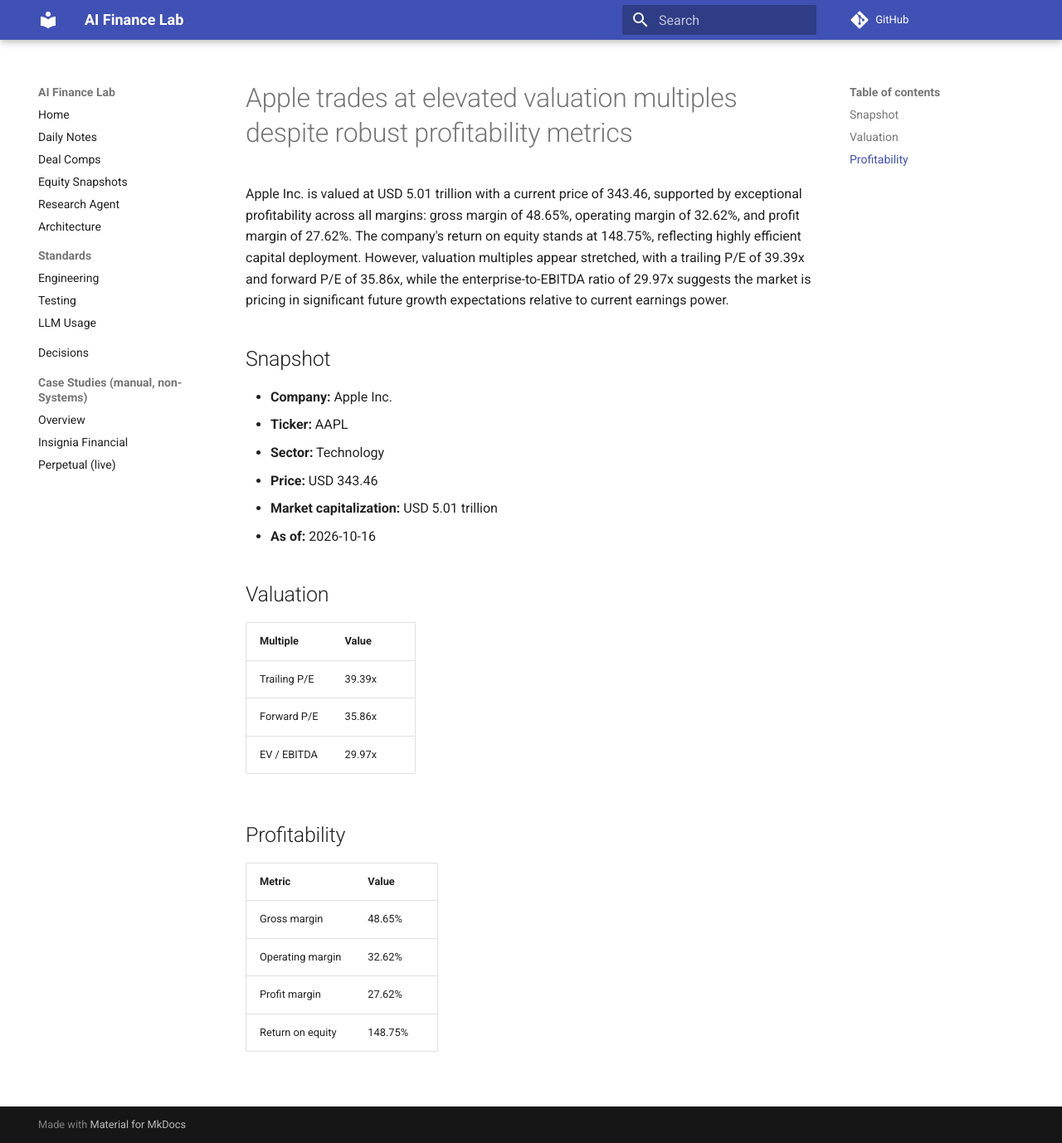
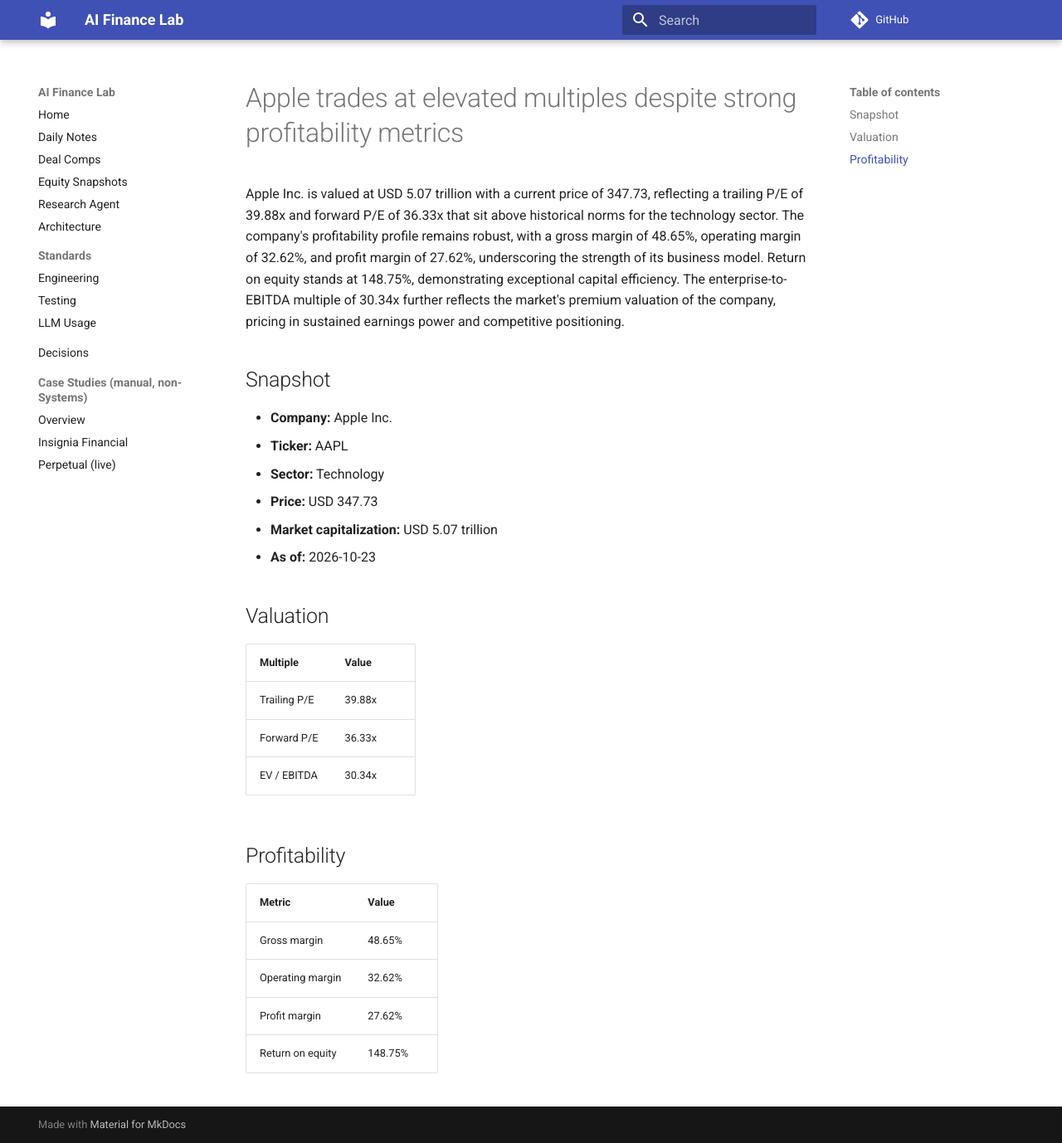
Before and after one commit to tylerkrenkels-dev/ai-finance-lab, an MkDocs documentation site: the page built from docs/equities/aapl.md, in a window 1280 px wide and 1378 px high. Shown: the whole window at 83% size. Built offline with MkDocs 1.6.1 and Material for MkDocs 9.7.7, drawn with Linux system fonts in a browser that asks for light colours; comment, search, counter and statistics services are not loaded.

Commit message:
docs(equity-snapshot): publish snapshots for 2026-10-24 (#138)
Co-authored-by: github-actions[bot] <github-actions[bot]@users.noreply.github.com>

```diff
--- a/docs/equities/aapl.md
+++ b/docs/equities/aapl.md
@@ -1,31 +1,31 @@
 ---
 title: "Apple Inc. (AAPL) — Equity Snapshot"
-date: 2026-10-16
-description: "Apple trades at elevated valuation multiples despite robust profitability metrics"
+date: 2026-10-23
+description: "Apple trades at elevated multiples despite strong profitability metrics"
 ticker: "AAPL"
 currency: "USD"
 ---
 
-# Apple trades at elevated valuation multiples despite robust profitability metrics
+# Apple trades at elevated multiples despite strong profitability metrics
 
-Apple Inc. is valued at USD 5.01 trillion with a current price of 343.46, supported by exceptional profitability across all margins: gross margin of 48.65%, operating margin of 32.62%, and profit margin of 27.62%. The company's return on equity stands at 148.75%, reflecting highly efficient capital deployment. However, valuation multiples appear stretched, with a trailing P/E of 39.39x and forward P/E of 35.86x, while the enterprise-to-EBITDA ratio of 29.97x suggests the market is pricing in significant future growth expectations relative to current earnings power.
+Apple Inc. is valued at USD 5.07 trillion with a current price of 347.73, reflecting a trailing P/E of 39.88x and forward P/E of 36.33x that sit above historical norms for the technology sector. The company's profitability profile remains robust, with a gross margin of 48.65%, operating margin of 32.62%, and profit margin of 27.62%, underscoring the strength of its business model. Return on equity stands at 148.75%, demonstrating exceptional capital efficiency. The enterprise-to-EBITDA multiple of 30.34x further reflects the market's premium valuation of the company, pricing in sustained earnings power and competitive positioning.
 
 ## Snapshot
 
 - **Company:** Apple Inc.
 - **Ticker:** AAPL
 - **Sector:** Technology
-- **Price:** USD 343.46
-- **Market capitalization:** USD 5.01 trillion
-- **As of:** 2026-10-16
+- **Price:** USD 347.73
+- **Market capitalization:** USD 5.07 trillion
+- **As of:** 2026-10-23
 
 ## Valuation
 
 | Multiple | Value |
 | --- | --- |
-| Trailing P/E | 39.39x |
-| Forward P/E | 35.86x |
-| EV / EBITDA | 29.97x |
+| Trailing P/E | 39.88x |
+| Forward P/E | 36.33x |
+| EV / EBITDA | 30.34x |
 
 ## Profitability
 
```
Also changed, not shown: docs/equities/bhp-ax.md (+9 -9 lines), docs/equities/cba-ax.md (+9 -9 lines), docs/equities/index.md (+5 -5 lines), docs/equities/jpm.md (+7 -7 lines), docs/equities/msft.md (+8 -8 lines).
